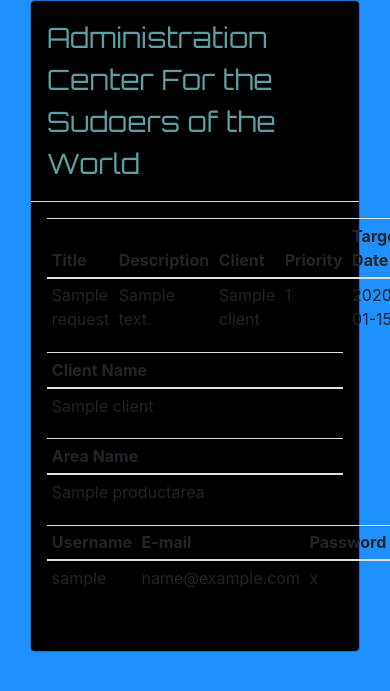
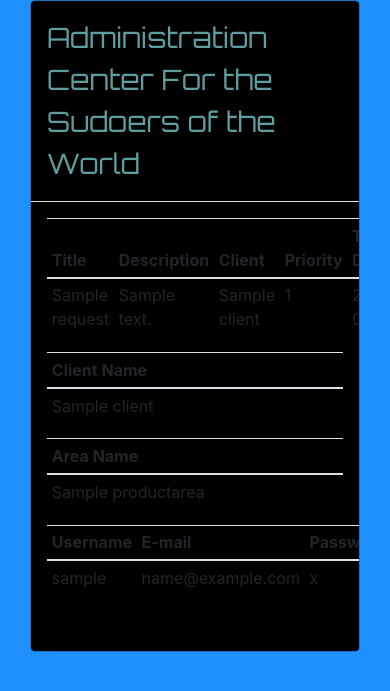
Before and after one commit to dengsauve/IWS_Feature_Request, a Flask app: page /admin in a window 390 px wide; the page is wider, and only the part inside the window is pictured. Shown: the top 691 px of that part. Run offline with Flask 2, Linux system fonts and the light colour scheme; tables that the repository leaves empty hold one stand-in row (values such as "Sample post"); some libraries are stand-ins or nearby versions.

Commit message:
Table Formatting
Updated Containing Div to include "table-responsive" in it's class so
table won't be spilling out.

```diff
--- a/templates/admin.html
+++ b/templates/admin.html
@@ -12,7 +12,7 @@
             </div>
 
             <!-- body -->
-            <div class="modal-body">
+            <div class="modal-body table-responsive">
                 <!-- Requests Table -->
                 <table class="table table-hover table-sm table-inverse">
                     <thead>
```
